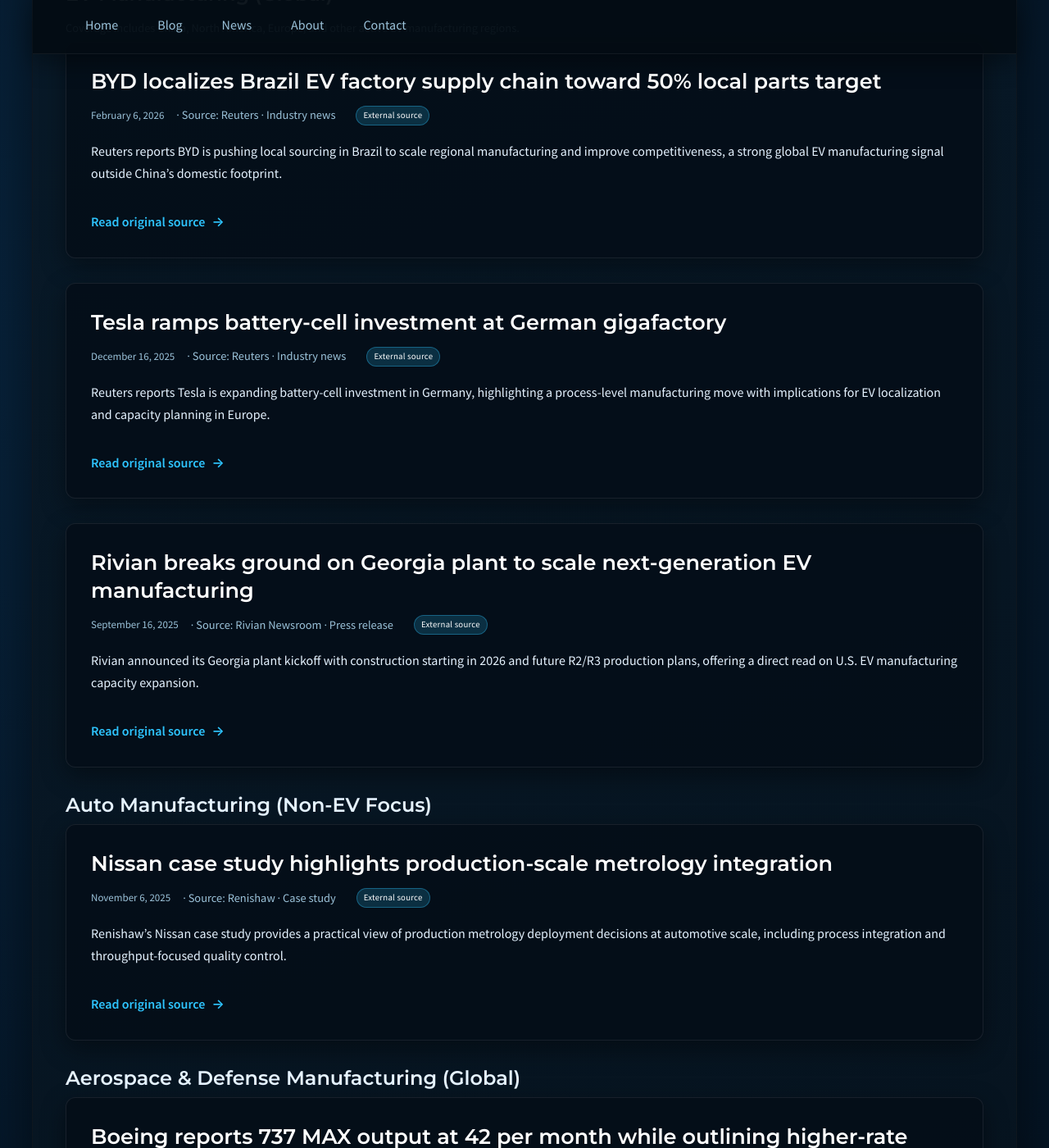
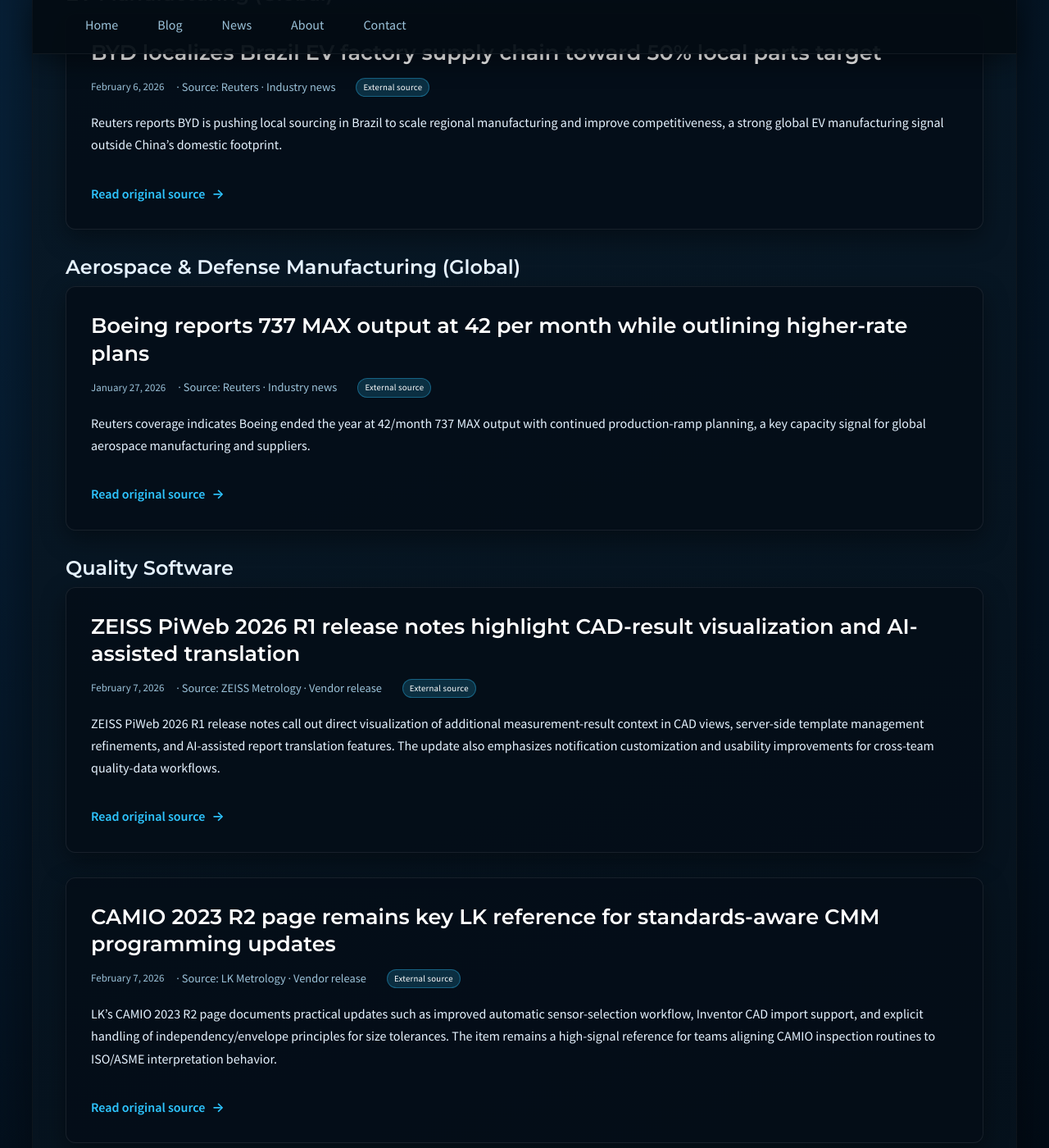
Before and after one commit to JohnForeman/MetrologyCentral, a Jekyll site: the page built from news.md, in a window 1280 px wide and 1400 px high, scrolled down 692 px. Shown: the whole window at 82% size. Built offline with Jekyll 4.4.1, drawn with Linux system fonts in a browser that asks for light colours; some of the changed text lies outside the part shown.

Commit message:
Filter news page to last 30 days and simplify EV section copy

```diff
--- a/news.md
+++ b/news.md
@@ -29,16 +29,24 @@
 </div>
 
 {% assign items = site.data.news | sort: 'date' | reverse %}
-{% assign ev_items = items | where: 'sector', 'ev_manufacturing' %}
-{% assign auto_items = items | where: 'sector', 'auto_manufacturing' %}
-{% assign aero_items = items | where: 'sector', 'aerospace_defense_manufacturing' %}
-{% assign quality_items = items | where: 'sector', 'quality_software' %}
-{% assign science_items = items | where: 'sector', 'scientific_metrology' %}
+{% assign cutoff_ts = 'now' | date: '%s' | plus: 0 | minus: 2592000 %}
+{% assign recent_items = '' | split: '' %}
+{% for item in items %}
+  {% assign item_ts = item.date | date: '%s' | plus: 0 %}
+  {% if item_ts >= cutoff_ts %}
+    {% assign recent_items = recent_items | push: item %}
+  {% endif %}
+{% endfor %}
+
+{% assign ev_items = recent_items | where: 'sector', 'ev_manufacturing' %}
+{% assign auto_items = recent_items | where: 'sector', 'auto_manufacturing' %}
+{% assign aero_items = recent_items | where: 'sector', 'aerospace_defense_manufacturing' %}
+{% assign quality_items = recent_items | where: 'sector', 'quality_software' %}
+{% assign science_items = recent_items | where: 'sector', 'scientific_metrology' %}
 
 {% if ev_items and ev_items.size > 0 %}
   <section id="ev-manufacturing" class="news-category-section">
     <h2>EV Manufacturing (Global)</h2>
-    <p class="post-meta">Coverage includes China, North America, Europe, and other active EV manufacturing regions.</p>
     <div class="post-list" id="news-list-ev">
       {% for item in ev_items %}
         <article class="post-preview news-item" data-kind="{{ item.kind | default: 'uncategorized' }}">
```
